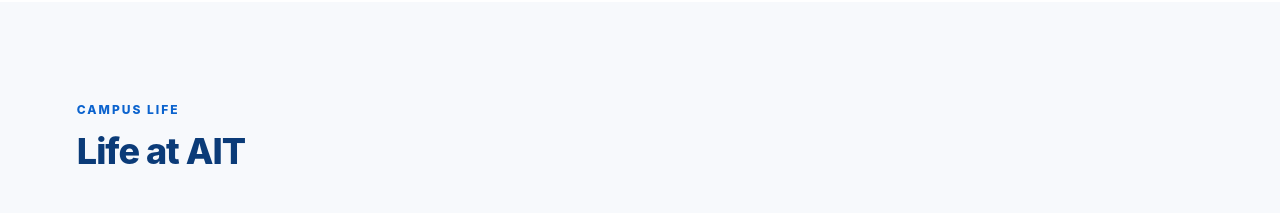
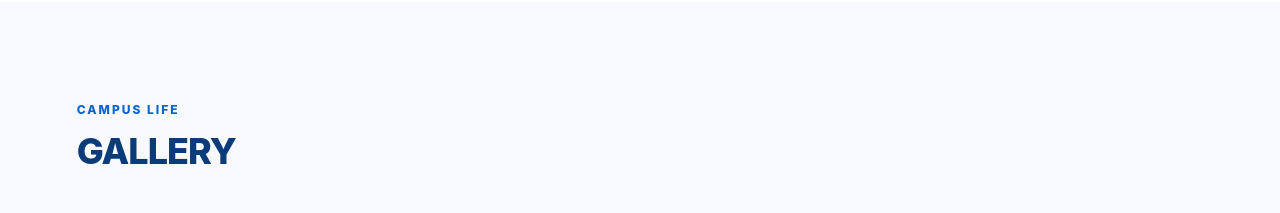
Before and after one commit to alokkumaralokkumar8606-hue/institute, a React (Vite) app: page / in a window 1280 px wide. Shown: the part 2880-3093 px from the top of the page. Built offline with nearby package versions, Linux system fonts and the light colour scheme; no server answers.

Commit message:
Fix notice description update

```diff
--- a/src/ii.jsx
+++ b/src/ii.jsx
@@ -432,7 +432,7 @@
 
         <div className="section-heading">
           <div>
-            <h2>Life at AIT</h2>
+            <h2>GALLERY</h2>
             <p>Explore moments from our campus.</p>
           </div>
         </div>
```
